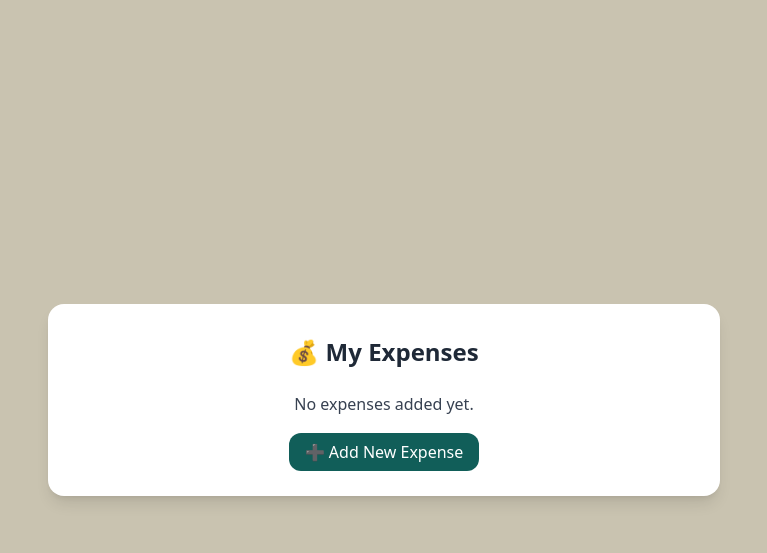
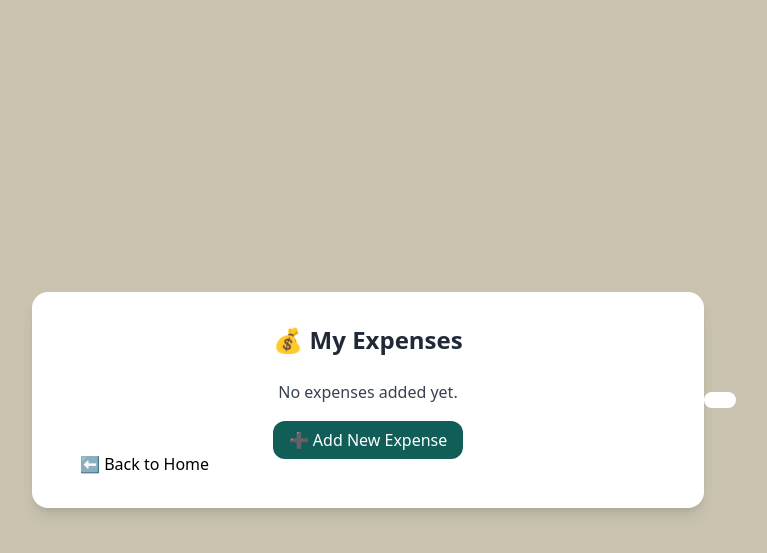
Before and after one commit to Sujal-Sawalkar/Django-Projects, a Django app: page /view_expenses/ in a window 1280 px wide. Shown: the top 553 px of the page, without its empty margins (256-1023 px from the left). Run offline with Django 5.2, Linux system fonts and the light colour scheme; a user stored in the database is signed in; data that the repository does not hold is empty; some libraries are stand-ins or nearby versions.

Commit message:
Update view_expenses.html
Added 'back to home' button to 'view expenses'

```diff
--- a/templates/expenses/view_expenses.html
+++ b/templates/expenses/view_expenses.html
@@ -101,6 +101,8 @@
         ➕ Add New Expense
       </a>
     </div>
+     <a href="/" class="bg-white text-black px-4 py-2 rounded-lg hover:bg-gray-700 transition">
+        ⬅ Back to Home
   </div>
 </body>
 </html>
```
